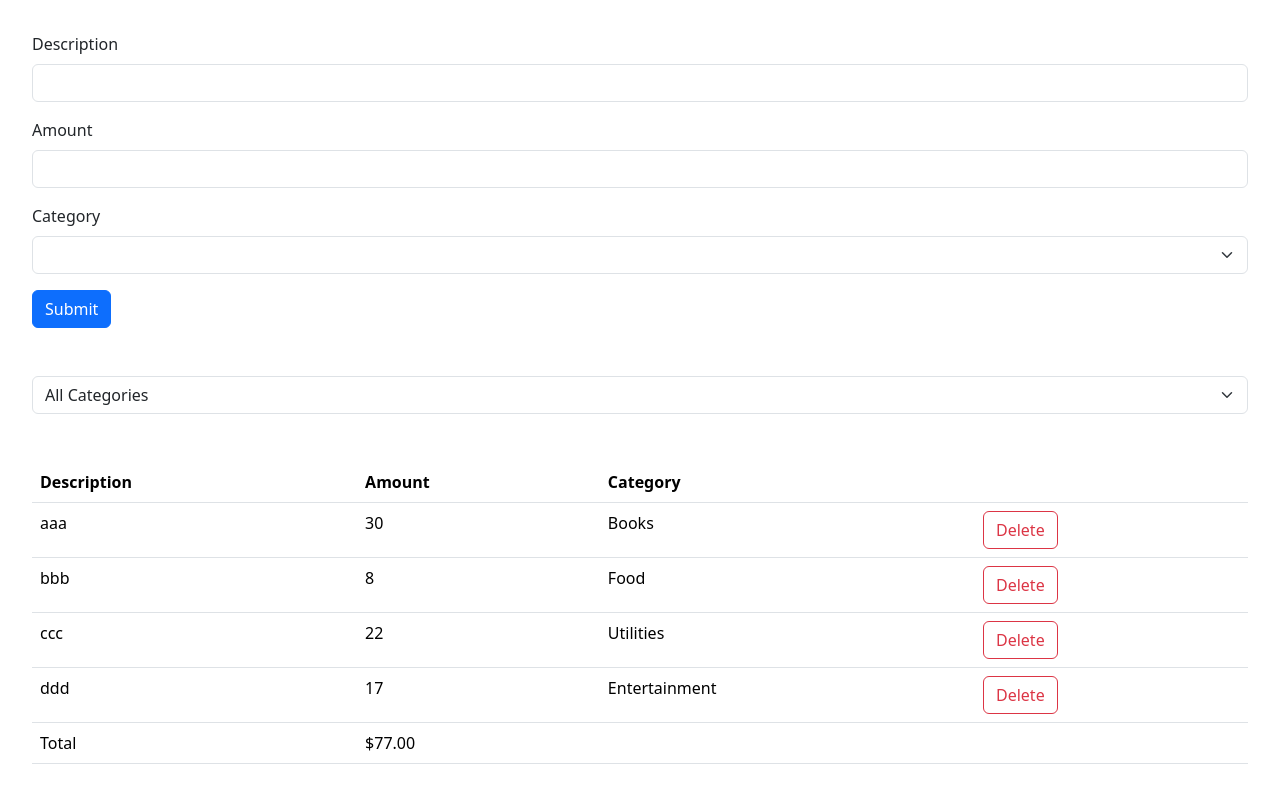
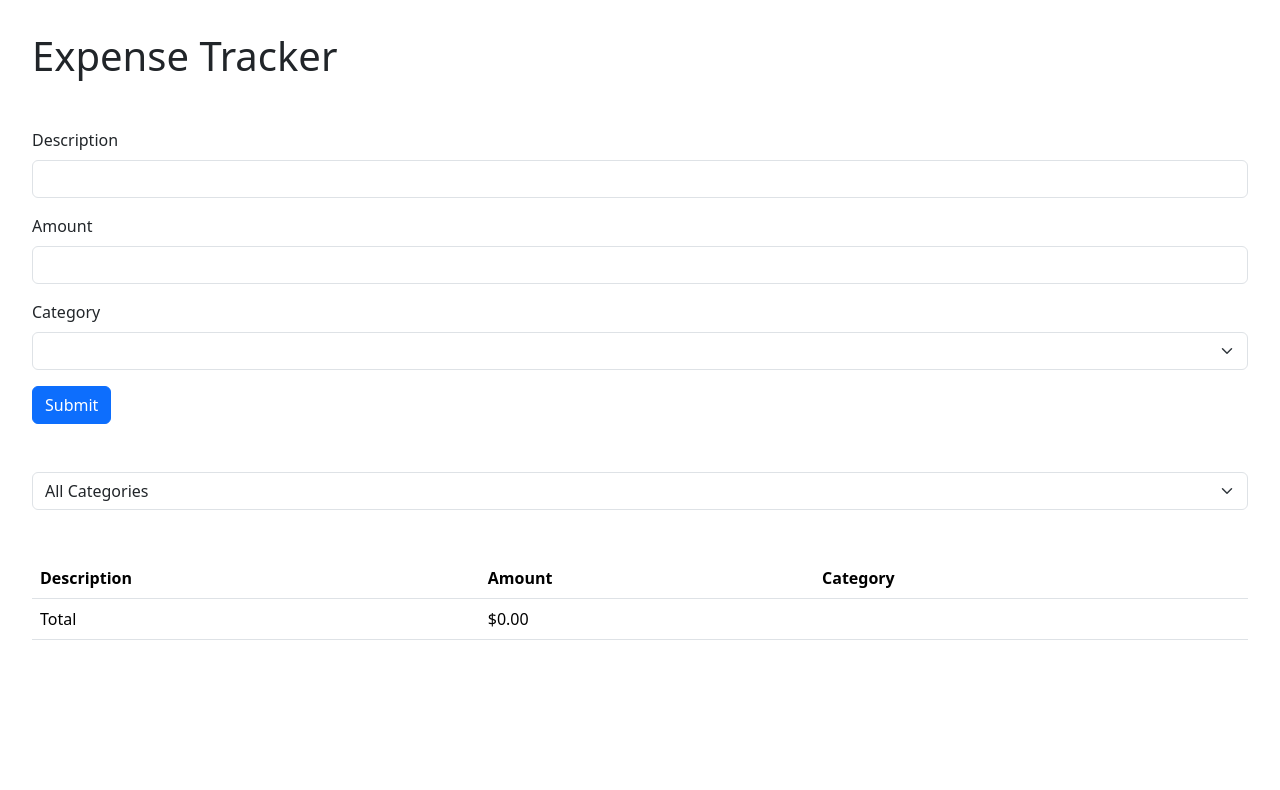
Before and after one commit to davidsaulrodriguez/basic-expense-tracker-typescript, a React (Vite) app: page / in a window 1280 px wide. Shown: the top 790 px of the page. Built offline with nearby package versions, Linux system fonts and the light colour scheme.

Commit message:
handle form data submission and update relevant component

```diff
--- a/src/App.tsx
+++ b/src/App.tsx
@@ -1,22 +1,17 @@
-import categories from "./components/expense-tracker/categories.ts";
 import ExpenseList from "./components/expense-tracker/components/ExpenseList.tsx";
 import { useState } from "react";
 import ExpenseFilter from "./components/expense-tracker/components/ExpenseFilter.tsx";
 import ExpenseForm from "./components/expense-tracker/components/ExpenseForm.tsx";
 
+interface Expenses {
+  id: number;
+  description: string;
+  amount: number;
+  category: string;
+}
 const App = () => {
-  const [expenses, setExpenses] = useState([
-    { id: 1, description: "aaa", amount: 30, category: "Books" },
-    { id: 2, description: "bbb", amount: 8, category: "Food" },
-    { id: 3, description: "ccc", amount: 22, category: "Utilities" },
-    { id: 4, description: "ddd", amount: 17, category: "Entertainment" },
-  ]);
-
-  if (expenses.length === 0) {
-    return <p>No expenses</p>;
-  }
-
   const [selectedCategory, setSelectedCategory] = useState("");
+  const [expenses, setExpenses] = useState<Expenses[]>([]);
 
   const visibleExpenses: {
     id: number;
@@ -36,8 +31,13 @@ const App = () => {
 
   return (
     <>
+      <h1 className="mb-5">Expense Tracker</h1>
       <div className="mb-5">
-        <ExpenseForm />
+        <ExpenseForm
+          onSubmit={(expense) =>
+            setExpenses([...expenses, { ...expense, id: expenses.length + 1 }])
+          }
+        />
       </div>
       <div className="mb-5">
         <ExpenseFilter
--- a/src/components/expense-tracker/categories.ts
+++ b/src/components/expense-tracker/categories.ts
@@ -1,3 +1,8 @@
-const categories = ["Books", "Food", "Utilities", "Entertainment"];
+const categories: readonly [string, string, string, string] = [
+  "Books",
+  "Food",
+  "Utilities",
+  "Entertainment",
+];
 
 export default categories;
--- a/src/components/expense-tracker/components/ExpenseFilter.tsx
+++ b/src/components/expense-tracker/components/ExpenseFilter.tsx
@@ -1,5 +1,4 @@
 import categories from "../categories.ts";
-
 interface Props {
   onSelectCategory: (category: string) => void;
 }
--- a/src/components/expense-tracker/components/ExpenseForm.tsx
+++ b/src/components/expense-tracker/components/ExpenseForm.tsx
@@ -21,17 +21,27 @@ const schema = z.object({
 
 type ExpenseFormData = z.infer<typeof schema>;
 
-const ExpenseForm = () => {
+interface Props {
+  onSubmit: (data: ExpenseFormData) => void;
+}
+
+const ExpenseForm = ({ onSubmit }: Props) => {
   const {
     register,
     handleSubmit,
+    reset,
     formState: { errors },
   } = useForm<ExpenseFormData>({
     resolver: zodResolver(schema),
   });
 
   return (
-    <form onSubmit={handleSubmit((data) => console.log(data))}>
+    <form
+      onSubmit={handleSubmit((data) => {
+        onSubmit(data);
+        reset();
+      })}
+    >
       <div className="mb-3">
         <label htmlFor="description" className="form-label">
           Description
```
